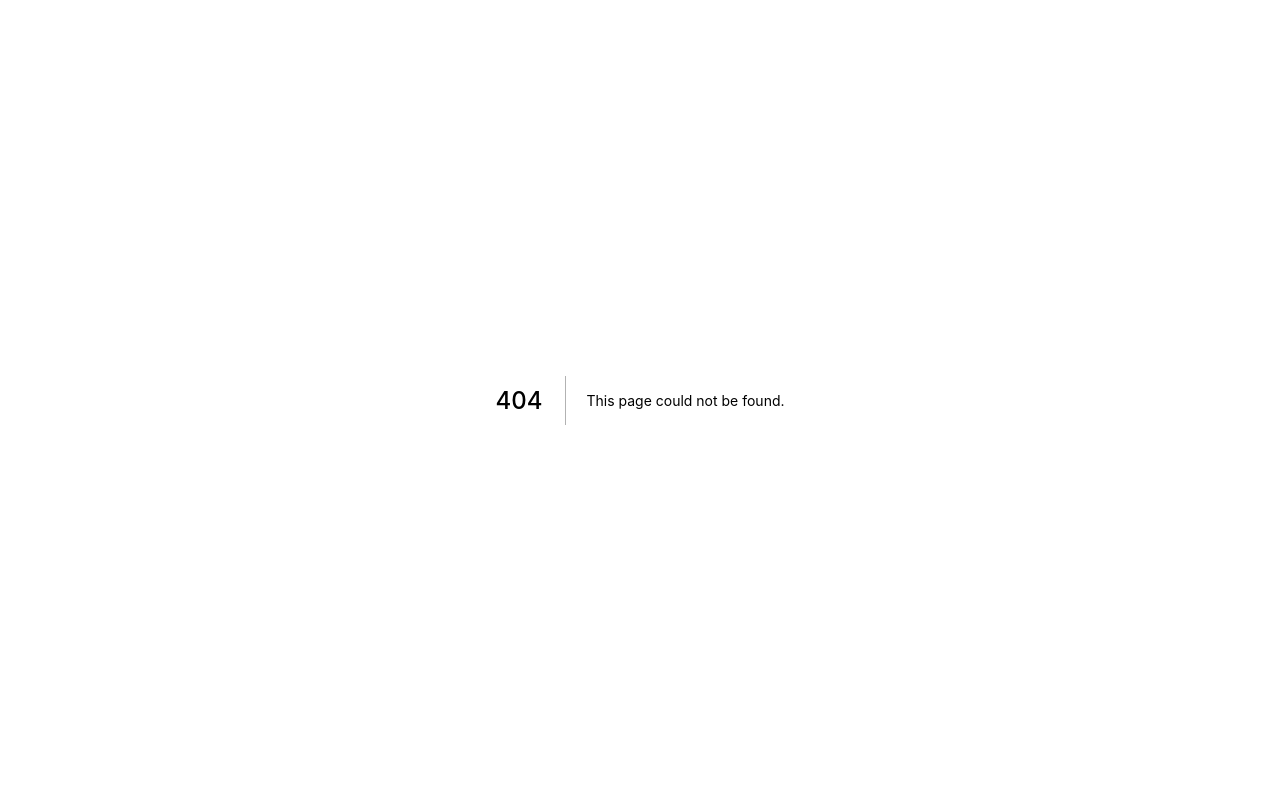
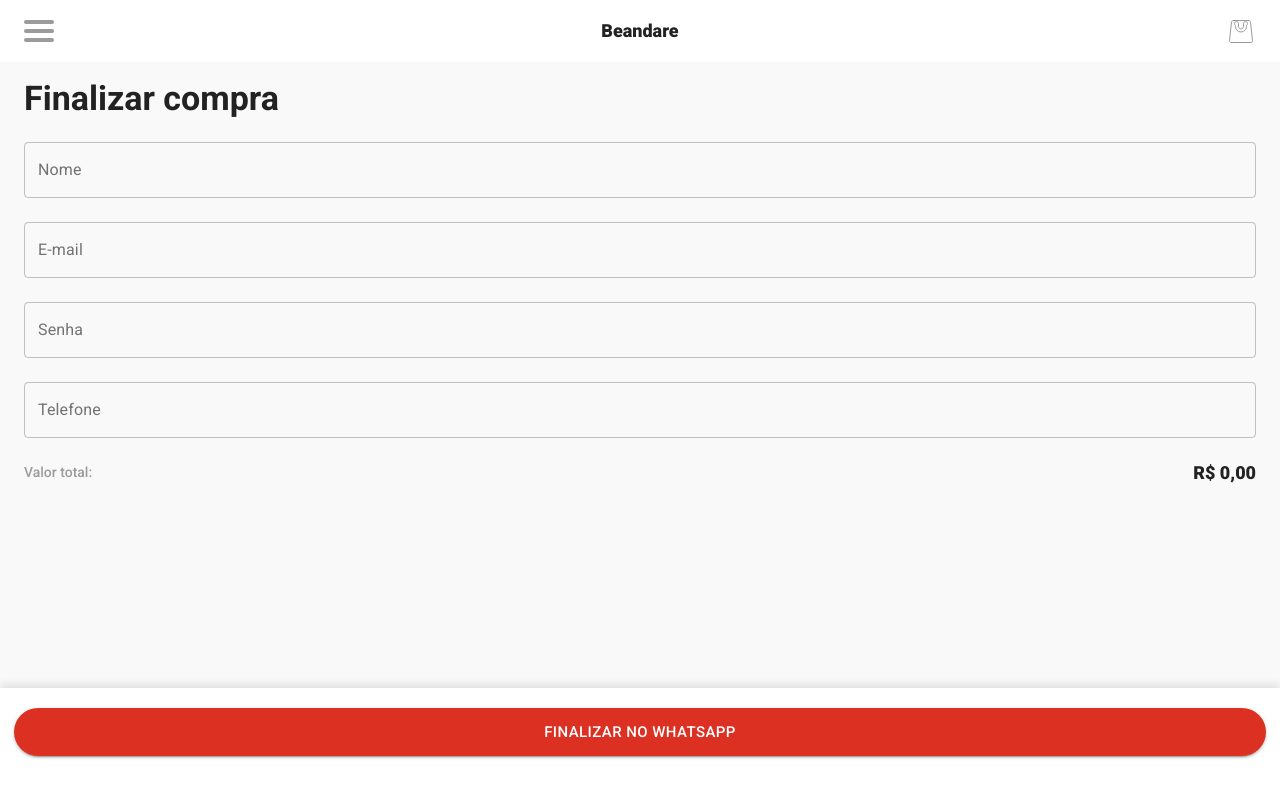
Before and after one commit to gabrielgene/fast-store-ui, a Next.js app: page /finalizar in a window 1280 px wide. Before the commit this address had no page. Built offline with nearby package versions, Linux system fonts and the light colour scheme.

Commit message:
Add new pages

```diff
--- /dev/null
+++ b/pages/finalizar.js
@@ -0,0 +1,103 @@
+import { useMutation } from '@apollo/client';
+import React from 'react';
+import styled from 'styled-components';
+import { useCart } from 'react-use-cart';
+import { floatToPrice } from '~/utils/price';
+import Button from '~/components/button';
+import Fixed from '~/components/fixed';
+import TextField from '@material-ui/core/TextField';
+
+import { CREATE_USER_PAYMENT, CREATE_ORDER } from '~/apollo/mutations';
+
+import Topbar from '~/components/topbar';
+import { Text34, Text14, Text18 } from '~/components/text';
+
+const Wrapper = styled.div`
+  padding: 16px 24px;
+`;
+
+const Price = styled.div`
+  display: flex;
+  justify-content: space-between;
+`;
+
+export default function Cart() {
+  const cart = useCart();
+  const { items, cartTotal } = cart;
+  const [createUserPayment, { data }] = useMutation(CREATE_USER_PAYMENT);
+  const [createOrder, order] = useMutation(CREATE_ORDER);
+
+  // React.useEffect(() => {
+  //   if (data) {
+  //     const { register, createPayment } = data;
+  //     createOrder({
+  //       variables: {
+  //         user: register.user.id,
+  //         products: items.map((i) => i.id),
+  //         payment: createPayment.payment.id,
+  //         value: cartTotal,
+  //         status: 'PENDING',
+  //       },
+  //     });
+  //   }
+  // }, [data]);
+
+  // const handleSubmit = () => {
+  //   createUserPayment({
+  //     variables: {
+  //       username: 'client13',
+  //       email: 'client13@gmail.com',
+  //       password: '1234',
+  //       externalReference: '1234',
+  //       status: 'PENDING',
+  //     },
+  //   });
+  // };
+
+  return (
+    <>
+      <Topbar />
+      <Wrapper>
+        <Text34 style={{ marginBottom: 24 }}>Finalizar compra</Text34>
+        <TextField
+          style={{ marginBottom: 24 }}
+          id="outlined-basic"
+          fullWidth
+          label="Nome"
+          variant="outlined"
+        />
+        <TextField
+          style={{ marginBottom: 24 }}
+          id="outlined-basic"
+          fullWidth
+          label="E-mail"
+          variant="outlined"
+        />
+        <TextField
+          style={{ marginBottom: 24 }}
+          id="outlined-basic"
+          fullWidth
+          label="Senha"
+          variant="outlined"
+        />
+        <TextField
+          style={{ marginBottom: 24 }}
+          id="outlined-basic"
+          fullWidth
+          label="Telefone"
+          variant="outlined"
+        />
+        <Price>
+          <Text14 style={{ color: '#9B9B9B' }}>Valor total:</Text14>
+          <Text18>{floatToPrice(cartTotal)}</Text18>
+        </Price>
+      </Wrapper>
+      <div style={{ backgroundColor: '#F9F9F9' }}>
+        <div style={{ marginBottom: 122 }} />
+        <Fixed>
+          <Button text="Finalizar no whatsapp" onClick={() => {}} />
+        </Fixed>
+      </div>
+    </>
+  );
+}
--- a/pages/produto/[slug].js
+++ b/pages/produto/[slug].js
@@ -5,7 +5,6 @@ import client from '~/apollo/client';
 import { GET_PRODUCT_BY_SLUG } from '~/apollo/queries';
 import Topbar from '~/components/topbar';
 import { Text34 } from '~/components/text';
-
 import ProductImage from '~/components/product-image';
 import ProductInfo from '~/components/product-info';
 import Button from '~/components/button';
```
Also changed, not shown: pages/carrinho.js (+6 -34 lines), pages/produtos.js (deleted, +0 -40 lines).
